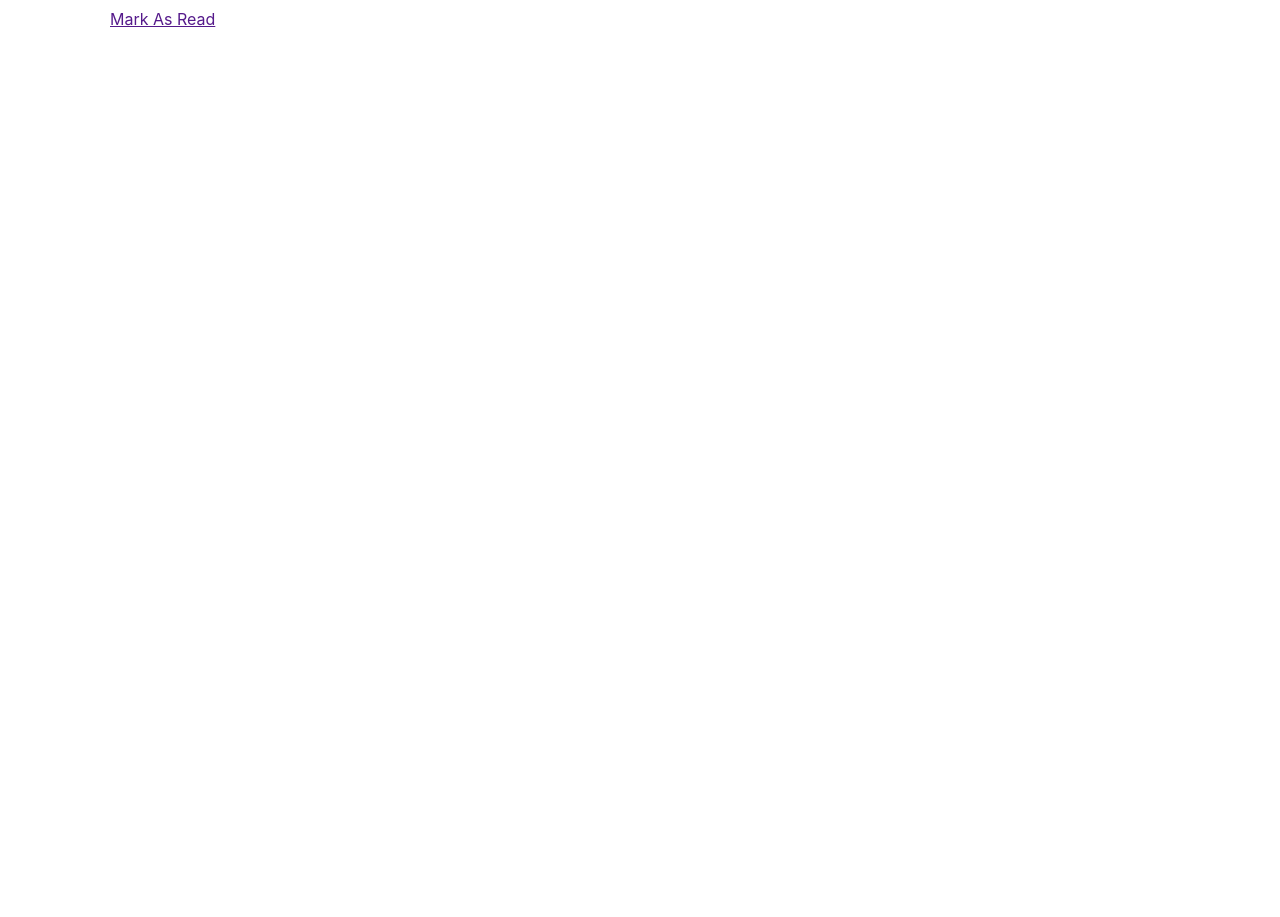
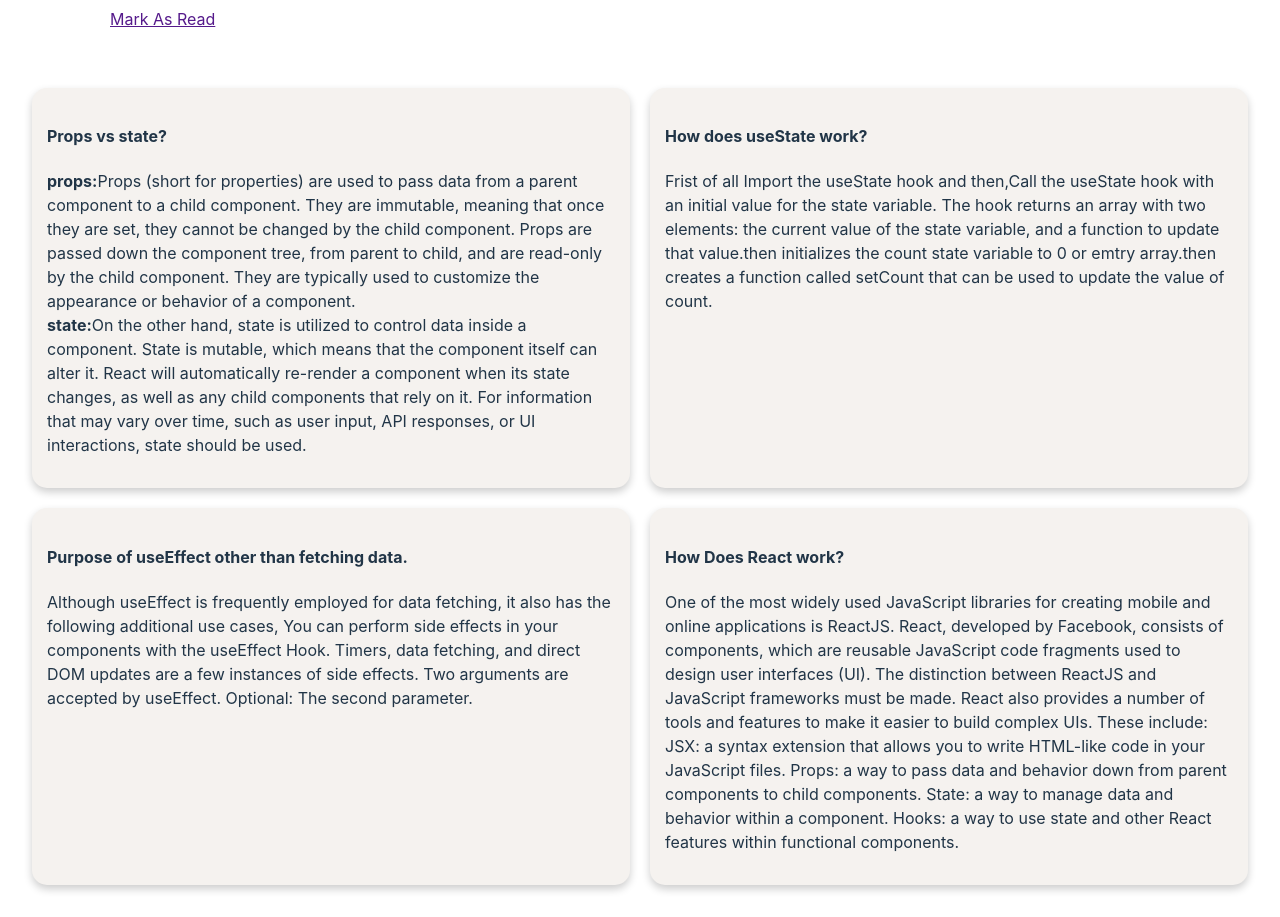
Before and after one commit to Abu-Sahad/knowledge_cafe, a React (Vite) app: page / in a window 1280 px wide. Shown: the part 3220-4137 px from the top of the page. Before the commit the page ends 3276 px from the top, so only its background shows below. Built offline with nearby package versions, Linux system fonts and the light colour scheme.

Commit message:
added question part

```diff
--- a/src/App.jsx
+++ b/src/App.jsx
@@ -1,6 +1,7 @@
 import './App.css'
 import Blogs from './component/Blogs/Blogs'
 import Header from './component/Header/Header'
+import Question from './component/Question/Question'
 
 function App() {
 
@@ -8,6 +9,7 @@ function App() {
     <>
       <Header></Header>
       <Blogs></Blogs>
+      <Question></Question>
     </>
   )
 }
--- a/src/component/Blogs/Blogs.css
+++ b/src/component/Blogs/Blogs.css
@@ -2,6 +2,13 @@
     display: grid;
     grid-template-columns: 4fr 1fr;
 
+}
+
+@media only screen and (max-width: 600px) {
+    .all-blog {
+        display: grid;
+        grid-template-columns: repeat(1, 1fr);
+    }
 }
 
 .blog-part {
--- a/src/component/Cart/Cart.css
+++ b/src/component/Cart/Cart.css
@@ -29,7 +29,7 @@
 
 .cart-summary {
     width: 351px;
-    height: 98px;
+    height: 750px;
 }
 
 .spend-time {}
--- /dev/null
+++ b/src/component/Question/Question.css
@@ -0,0 +1,12 @@
+.card {
+    display: grid;
+    grid-template-columns: 1fr 1fr;
+    gap: 20px;
+}
+
+.card-details {
+    background-color: rgb(245, 242, 239);
+    padding: 15px;
+    border-radius: 15px;
+    box-shadow: 0 4px 8px 0 rgba(0, 0, 0, 0.2);
+}
--- /dev/null
+++ b/src/component/Question/Question.jsx
@@ -0,0 +1,39 @@
+import React from 'react';
+import './Question.css'
+const Question = () => {
+    return (
+        <div>
+            <div className="card">
+                <div className='card-details'>
+                    <h4><b>Props vs state?</b></h4>
+                    <p><b>props:</b>
+                        Props (short for properties) are used to pass data from a parent component to a child component. They are immutable, meaning that once they are set, they cannot be changed by the child component. Props are passed down the component tree, from parent to child, and are read-only by the child component. They are typically used to customize the appearance or behavior of a component. <br />
+                        <b> state:</b>
+                        On the other hand, state is utilized to control data inside a component. State is mutable, which means that the component itself can alter it. React will automatically re-render a component when its state changes, as well as any child components that rely on it. For information that may vary over time, such as user input, API responses, or UI interactions, state should be used.
+                    </p>
+                </div>
+                <div className='card-details'>
+                    <h4><b>How does useState work?</b></h4>
+                    <p>Frist of all Import the useState hook and then,Call the useState hook with an initial value for the state variable. The hook returns an array with two elements: the current value of the state variable, and a function to update that value.then initializes the count state variable to 0 or emtry array.then creates a function called setCount that can be used to update the value of count.</p>
+                </div>
+                <div className='card-details'>
+                    <h4><b>Purpose of useEffect other than fetching data.</b></h4>
+                    <p>Although useEffect is frequently employed for data fetching, it also has the following additional use cases,
+                        You can perform side effects in your components with the useEffect Hook. Timers, data fetching, and direct DOM updates are a few instances of side effects. Two arguments are accepted by useEffect. Optional: The second parameter.</p>
+                </div>
+                <div className='card-details'>
+                    <h4><b>How Does React work?</b></h4>
+                    <p>One of the most widely used JavaScript libraries for creating mobile and online applications is ReactJS. React, developed by Facebook, consists of components, which are reusable JavaScript code fragments used to design user interfaces (UI). The distinction between ReactJS and JavaScript frameworks must be made.
+                        React also provides a number of tools and features to make it easier to build complex UIs. These include:
+                        JSX: a syntax extension that allows you to write HTML-like code in your JavaScript files.
+                        Props: a way to pass data and behavior down from parent components to child components.
+                        State: a way to manage data and behavior within a component.
+                        Hooks: a way to use state and other React features within functional components.
+                    </p>
+                </div>
+            </div>
+        </div>
+    );
+};
+
+export default Question;
```
